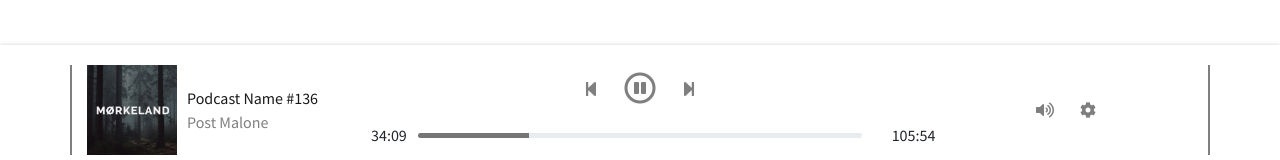
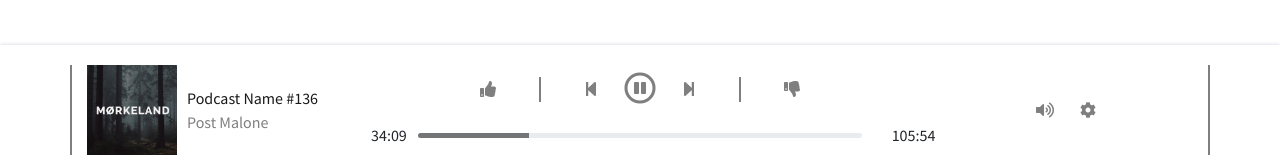
Before and after one commit to Jabser/Podify, a React (Create React App) app: page /universalPlayer in a window 1280 px wide. Shown: the part 231-391 px from the top of the page. Built offline with nearby package versions, Linux system fonts and the light colour scheme.

Commit message:
Universal Player - Dislike & like buttons

```diff
--- a/src/components/UniversalPlayer.js
+++ b/src/components/UniversalPlayer.js
@@ -30,11 +30,23 @@ class UniversalPlayer extends Component {
               {/* Controls (play, pause, progress bar etc.) */}
               <div className="controls">
                 <div className="buttons">
+                  <button className="btn btn-link">
+                    <i class="fas fa-thumbs-up"></i>
+                  </button>
+
+                  <span className="button-spacer"></span>
+
                   <button className="btn btn-link"><i class="fas fa-step-backward"></i></button>
 
                   <button className="btn btn-link"><i className="far fa-pause-circle fa-2x"></i></button>
 
                   <button className="btn btn-link"><i class="fas fa-step-forward"></i></button>
+
+                  <span className="button-spacer"></span>
+
+                  <button className="btn btn-link">
+                    <i class="fas fa-thumbs-down"></i>
+                  </button>
                 </div>
                 <div className="progress-container row">
                   <div className="col-1">
--- a/src/sass/universalPlayer.scss
+++ b/src/sass/universalPlayer.scss
@@ -44,6 +44,13 @@
             color: rgba(0,0,0,.9);
           }
         }
+
+        .button-spacer {
+          height: 25px;
+          width: 2px;
+          background-color: rgba(0,0,0,.5);
+          margin: 0 30px;
+        }
       }
 
       .progress-container {
```
